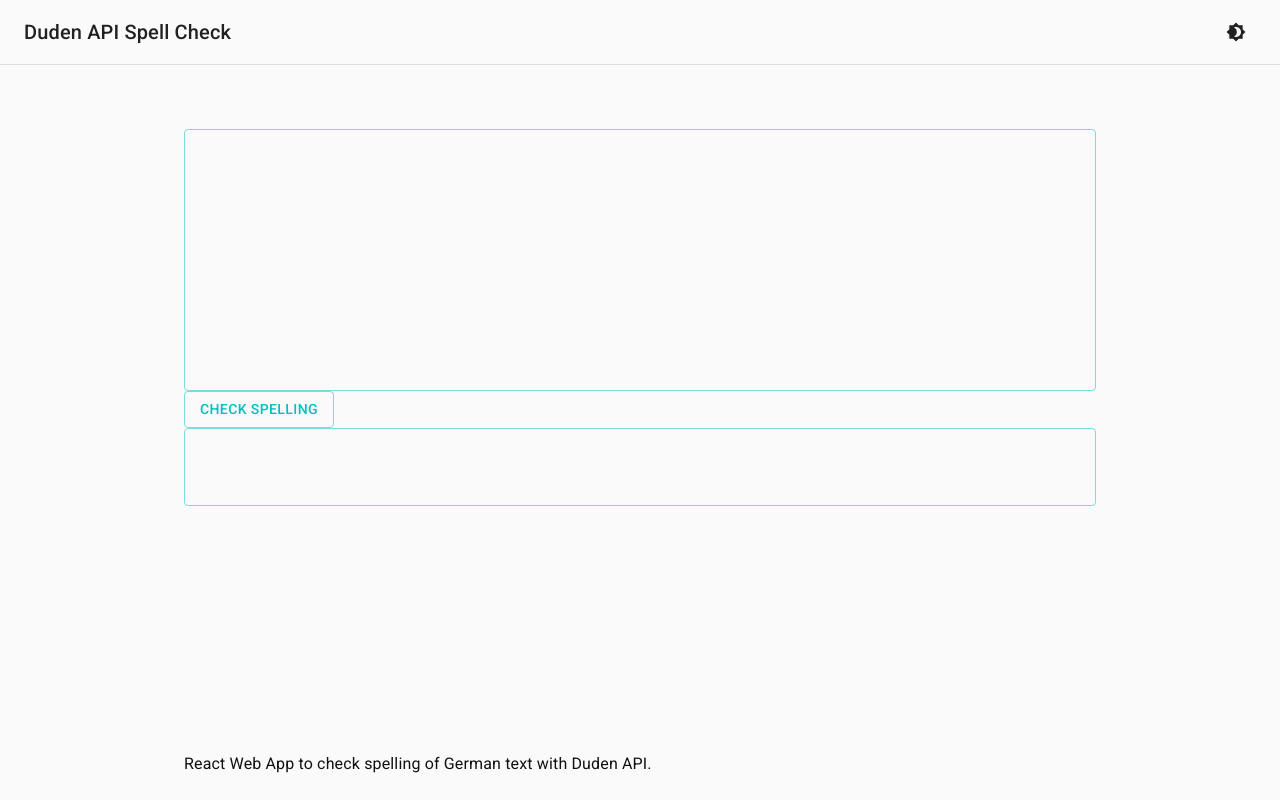
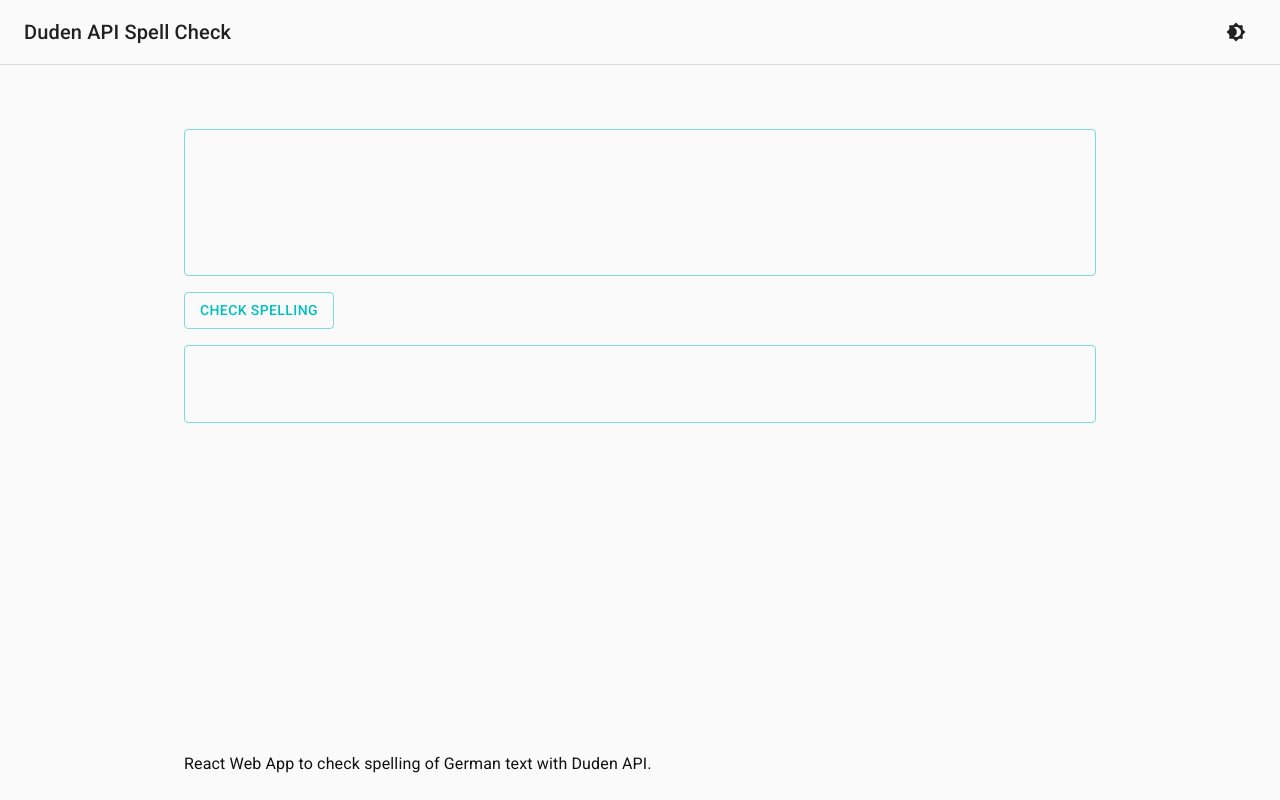
Before and after one commit to JoHoop/duden-api-spell-check, a React (Create React App) app: page / in a window 1280 px wide. Built offline with nearby package versions, Linux system fonts and the light colour scheme.

Commit message:
Adjust spacing and theme color

```diff
--- a/src/Components/GrammarCheck.js
+++ b/src/Components/GrammarCheck.js
@@ -1,5 +1,10 @@
 import React, { useState } from "react";
-import { Button, TextareaAutosize, LinearProgress } from "@material-ui/core";
+import {
+  Button,
+  TextareaAutosize,
+  LinearProgress,
+  Box,
+} from "@material-ui/core";
 import { makeStyles } from "@material-ui/core/styles";
 import Highlighter from "react-highlight-words";
 import "./GrammarCheck.css";
@@ -78,16 +83,24 @@
   return (
     <>
       <TextareaAutosize
-        rowsMin={10}
-        placeholder=""
+        rowsMin={5}
+        placeholder="Input"
         value={inputText}
         onChange={onChange}
         className={classes.textField}
       />
-      {isLoading && <LinearProgress />}
+
+      <Box mt={2} />
+
       <Button variant="outlined" color="primary" onClick={checkSpelling}>
         {isLoading ? "Checking spelling" : "Check spelling"}
       </Button>
+
+      <Box mt={2} />
+
+      {isLoading && <LinearProgress />}
+
+      <Box mt={2} />
 
       <div className={classes.textField}>
         <Highlighter
--- a/src/Theme/Themes.js
+++ b/src/Theme/Themes.js
@@ -9,9 +9,6 @@
     palette: {
       type: "light",
       primary: {
-        main: primary,
-      },
-      secondary: {
         main: primary,
       },
       background: white,
@@ -36,9 +33,6 @@
       primary: {
         main: primary,
       },
-      secondary: {
-        main: primary,
-      },
       background: black,
     },
     overrides: {
```
